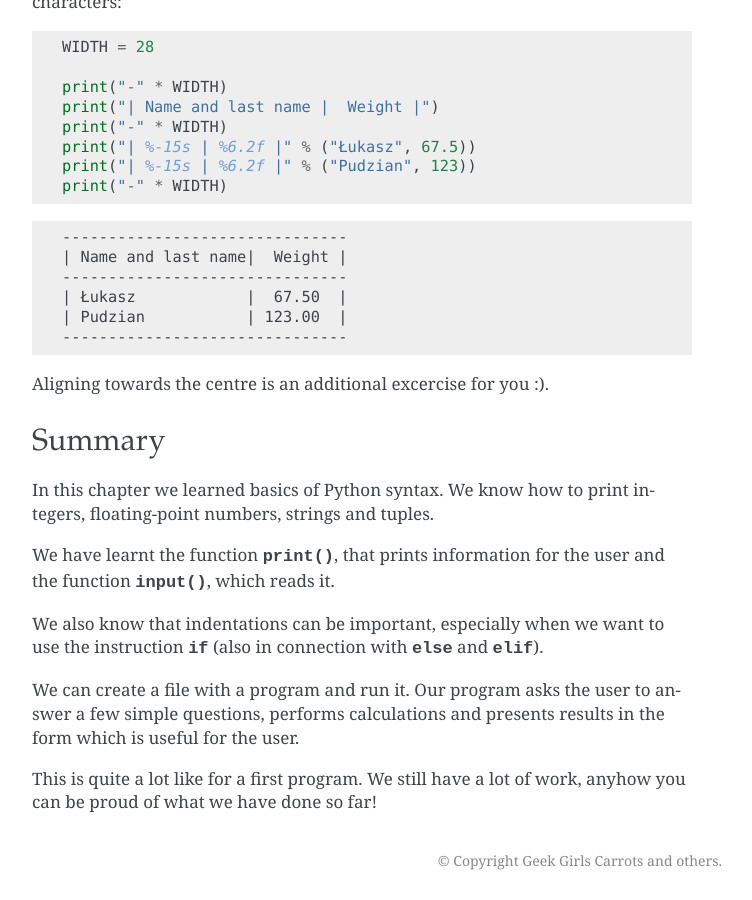
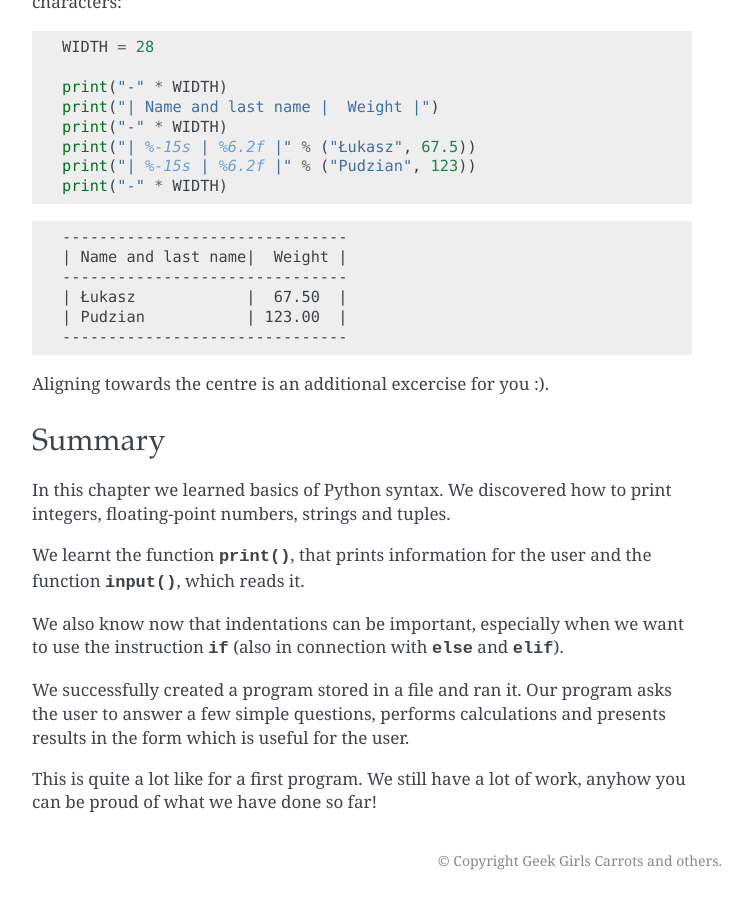
Before and after one commit to ggcarrots/django-carrots, a Sphinx documentation site: the page built from source/python_quickstart.rst, in a window 1280 px wide and 900 px high, scrolled down 16957 px. Shown: the whole window, without its empty margins (388-1140 px from the left). Built offline with Sphinx 7.4.7, drawn with Linux system fonts in a browser that asks for light colours; formulas are drawn with MathJax 3; some of the changed text lies outside the part shown.

Commit message:
fixing spelling mistake + improving sentences

```diff
--- a/source/python_quickstart.rst
+++ b/source/python_quickstart.rst
@@ -870,16 +870,16 @@ Aligning towards the centre is an additional excercise for you :).
 Summary
 =======
 
-In this chapter we learned basics of Python syntax. We know how to print integers,
+In this chapter we learned basics of Python syntax. We discovered how to print integers,
 floating-point numbers, strings and tuples.
 
-We have learnt the function :func:`print`, that prints information for the user and the function
+We learnt the function :func:`print`, that prints information for the user and the function
 :func:`input`, which reads it.
 
-We also know that indentations can be important, especially when we want to use
+We also know now that indentations can be important, especially when we want to use
 the instruction :keyword:`if` (also in connection with :keyword:`else` and :keyword:`elif`).
 
-We can create a file with a program and run it. Our program asks the user to answer
+We successfully created a program stored in a file and ran it. Our program asks the user to answer
 a few simple questions, performs calculations and presents results in the form which is useful for the
 user.
 
```
Also changed, not shown: other parts of source/python_quickstart.rst (+1 -1 lines).
